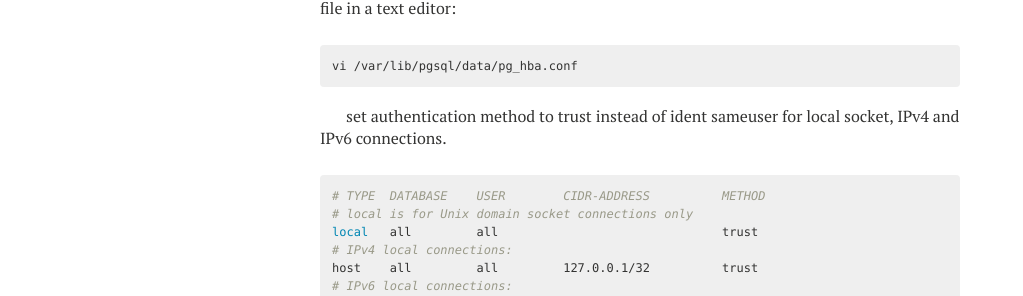
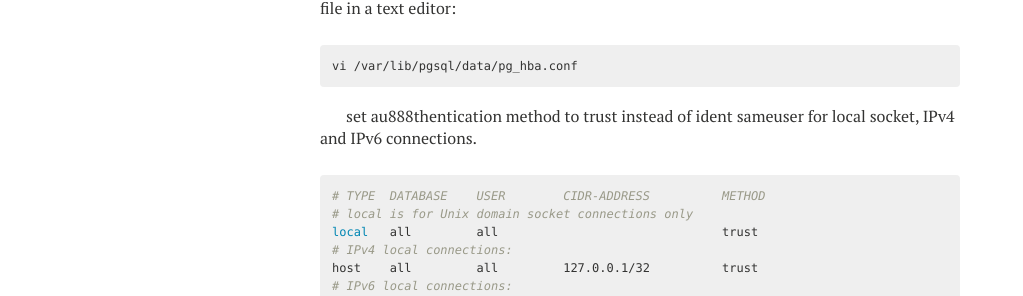
Before and after one commit to jihedamine/jihedamine.github.io, a Jekyll site: the page built from _posts/2010-04-15-setup-postgres-database-on-fedora-11.md, in a window 1280 px wide. Shown: the part 615-911 px from the top of the page, without its empty margins (0-1023 px from the left). Built offline with Jekyll 4.4.1, drawn with Linux system fonts in a browser that asks for light colours; nearby versions of some CDN libraries; comment, search, counter and statistics services are not loaded.

Commit message:
Update 2010-04-15-setup-postgres-database-on-fedora-11.md

```diff
--- a/_posts/2010-04-15-setup-postgres-database-on-fedora-11.md
+++ b/_posts/2010-04-15-setup-postgres-database-on-fedora-11.md
@@ -26,7 +26,7 @@ service postgresql start
 
 {% highlight bash %}
 vi /var/lib/pgsql/data/pg_hba.conf
-{% endhighlight %}set authentication method to trust instead of ident sameuser for local socket, IPv4 and IPv6 connections.
+{% endhighlight %}set au888thentication method to trust instead of ident sameuser for local socket, IPv4 and IPv6 connections.
 
 {% highlight bash %}
 # TYPE  DATABASE    USER        CIDR-ADDRESS          METHOD
```
